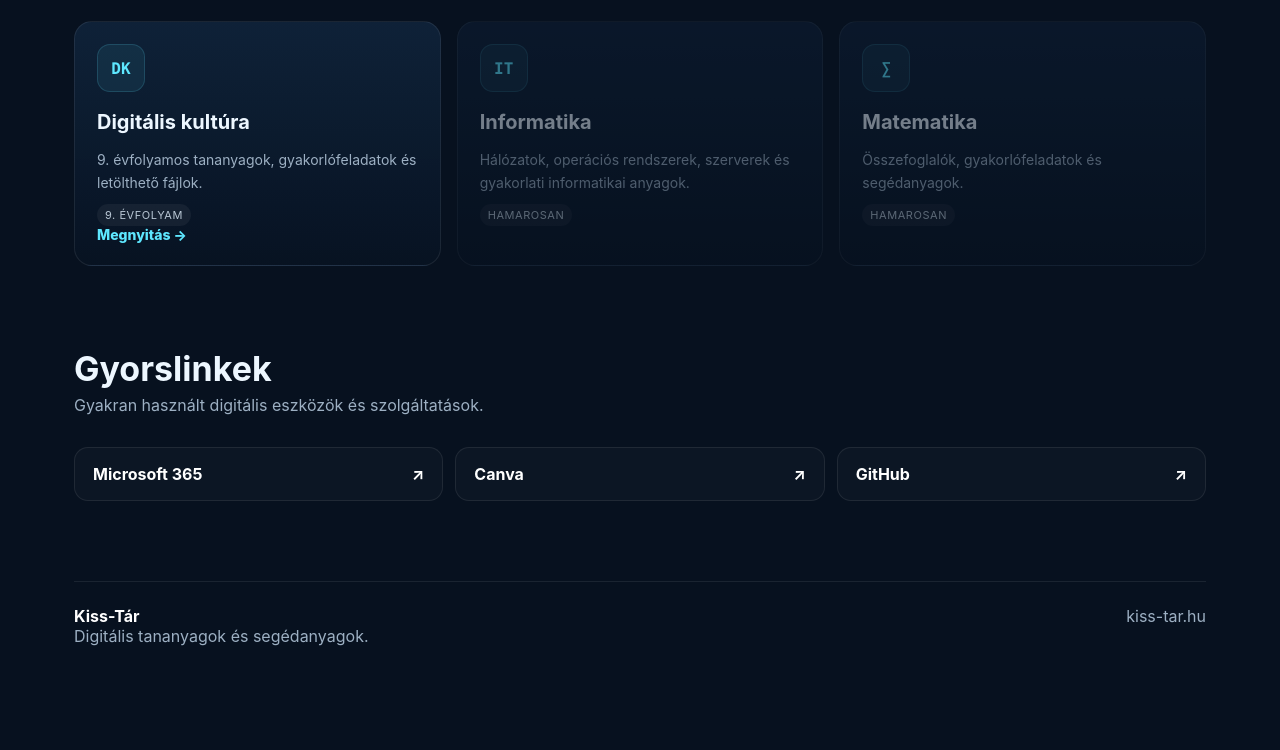
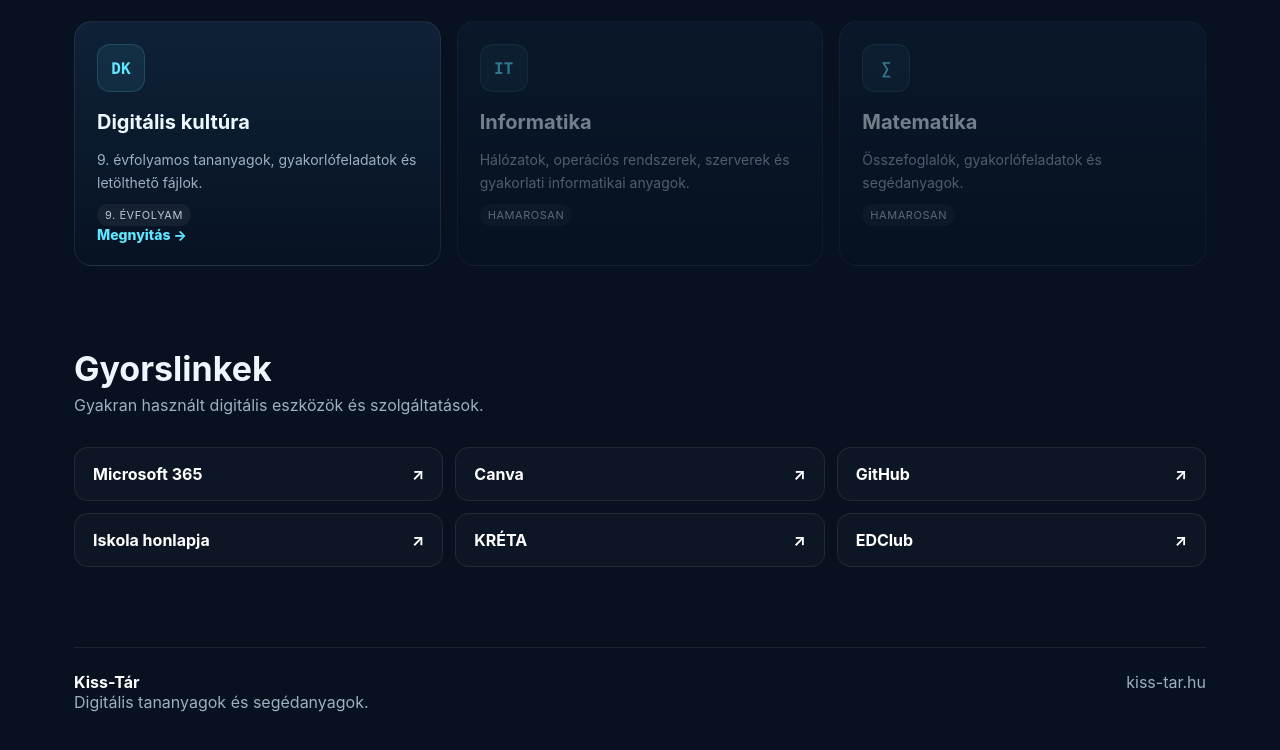
Before and after one commit to Fegya-git/elso-weboldalam, a plain HTML site: page index.html in a window 1280 px wide. Shown: the part 742-1492 px from the top of the page. Before the commit the page ends 1458 px from the top, so only its background shows below. Drawn offline with Linux system fonts and the light colour scheme.

Commit message:
v5 index.html

```diff
--- a/index.html
+++ b/index.html
@@ -201,6 +201,9 @@
         <a href="https://www.office.com/" target="_blank" rel="noopener">Microsoft 365 <span>↗</span></a>
         <a href="https://www.canva.com/" target="_blank" rel="noopener">Canva <span>↗</span></a>
         <a href="https://github.com/" target="_blank" rel="noopener">GitHub <span>↗</span></a>
+        <a href="https://kv-rakoczi.www.intezmeny.edir.hu/" target="_blank" rel="noopener">Iskola honlapja <span>↗</span></a>
+        <a href="https://kvszc-rakoczy.e-kreta.hu/" target="_blank" rel="noopener">KRÉTA <span>↗</span></a>
+        <a href="https://kvszc.edclub.com/" target="_blank" rel="noopener">EDClub <span>↗</span></a>
       </div>
     </section>
 
```
